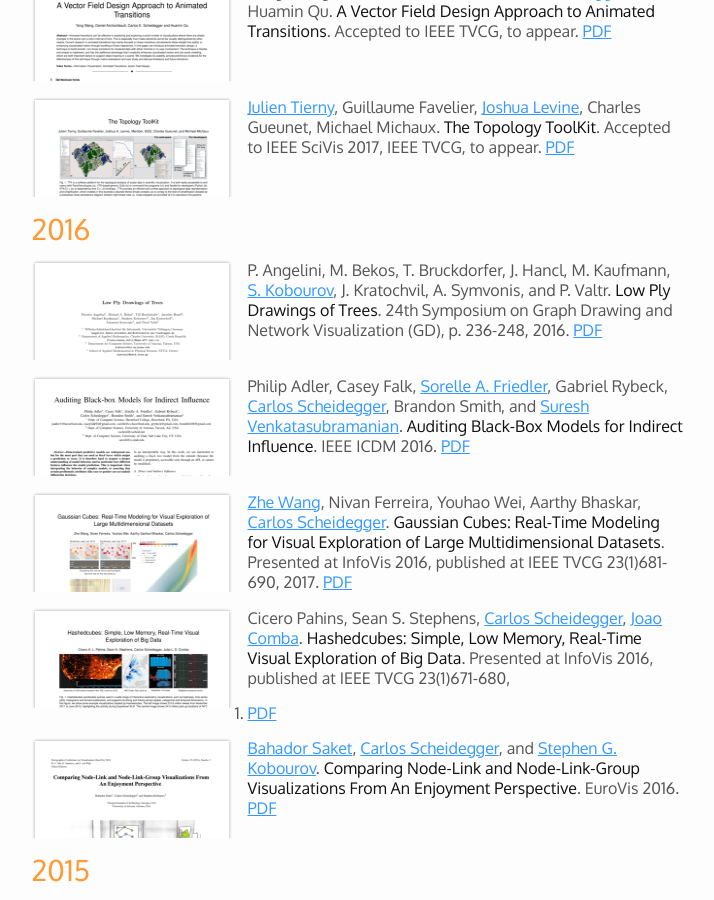
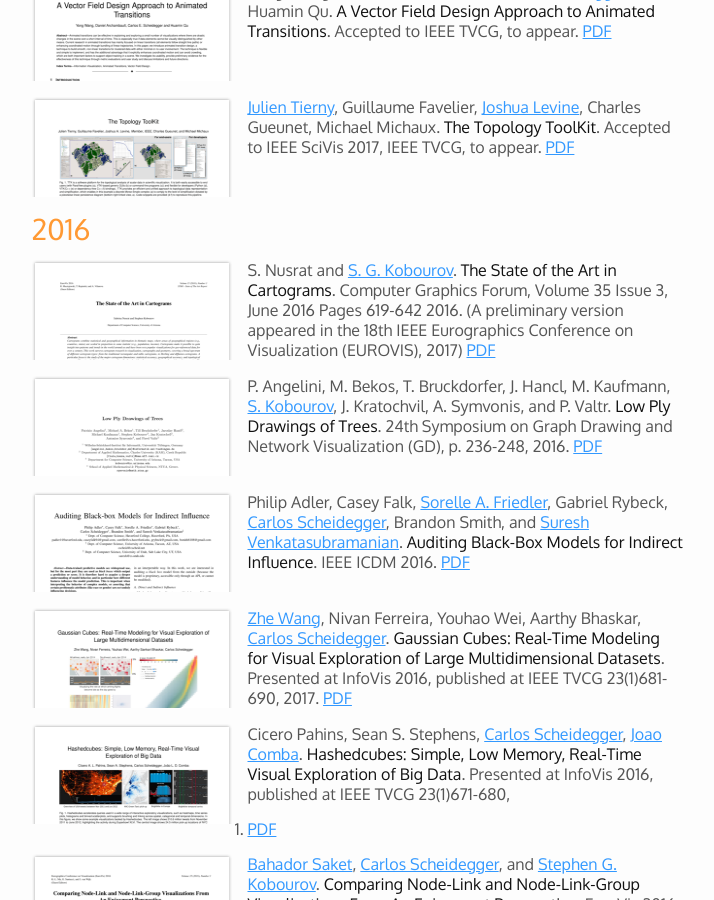
Before and after one commit to hdc-arizona/hdc-arizona.github.io, a Jekyll site: the page built from publications.md, in a window 1280 px wide and 900 px high, scrolled down 2355 px. Shown: the whole window, without its empty margins (136-850 px from the left). Built offline with Jekyll 4.4.1, drawn with Linux system fonts in a browser that asks for light colours.

Commit message:
added papers/graphics_state_cartograms_2016.pdf to publications

```diff
--- a/publications.md
+++ b/publications.md
@@ -141,6 +141,12 @@ Field Design Approach to Animated Transitions**. Accepted to IEEE TVCG, to appea
 <div class="pubdiv"></div>
 
 ## 2016
+[<img class="pubthumb" src="papers/thumbs/graphics_state_cartograms_2016.png">](papers/graphics_state_cartograms_2016.pdf)
+S. Nusrat and [S. G. Kobourov](http://www.cs.arizona.edu/~kobourov). **The State of the Art in Cartograms**. Computer Graphics Forum, Volume 35 Issue 3, June 2016
+Pages 619-642 2016. (A preliminary version appeared in the 18th IEEE
+Eurographics Conference on Visualization (EUROVIS), 2017) [PDF](papers/graphics_state_cartograms_2016.pdf)
+
+<div class="pubdiv"></div>
 
 [<img class="pubthumb" src="papers/thumbs/gd_plytrees_2016.png">](papers/gd_plytrees_2016.pdf)
 P. Angelini, M. Bekos, T. Bruckdorfer, J. Hancl, M. Kaufmann, [S.
```
